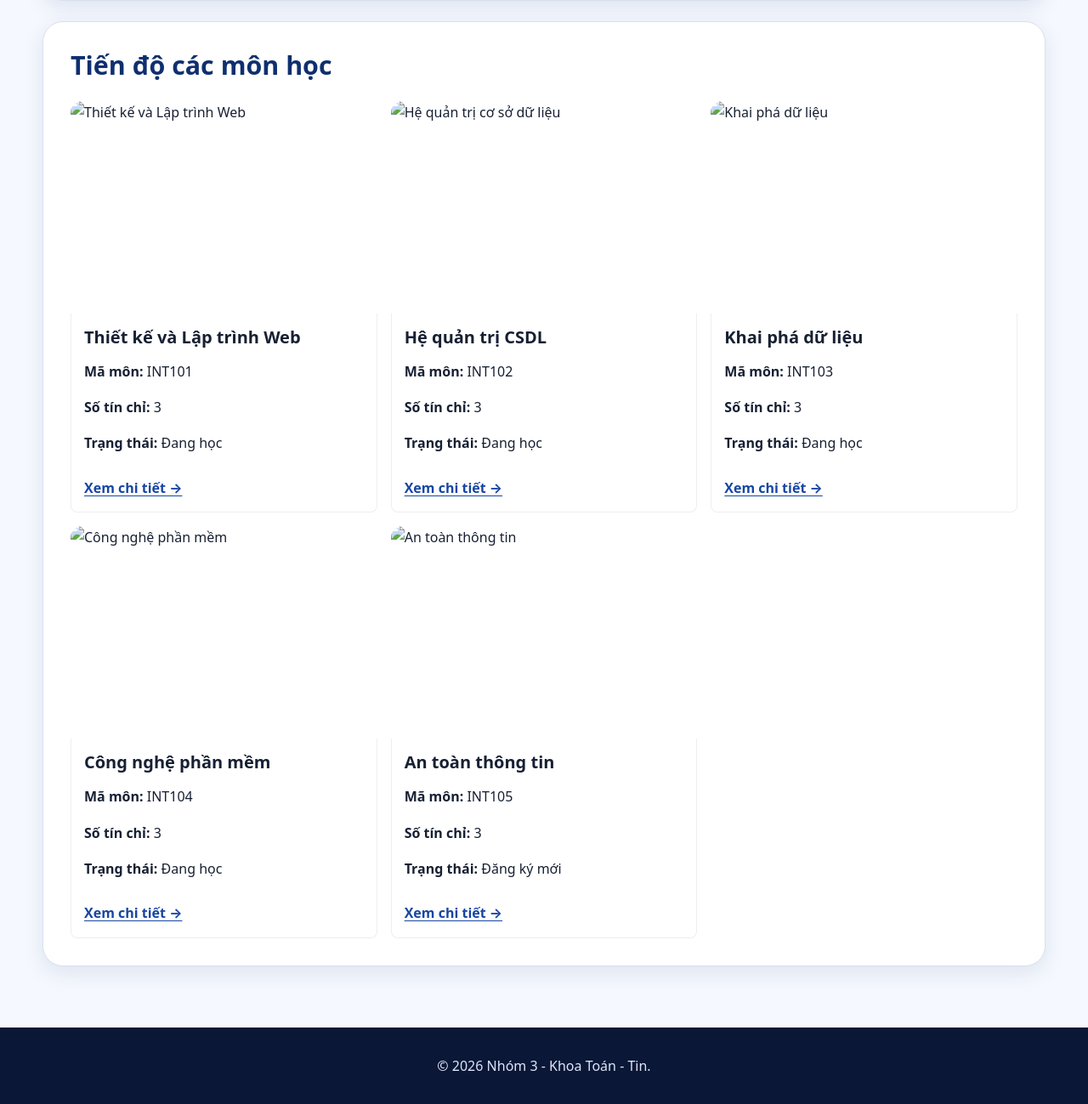
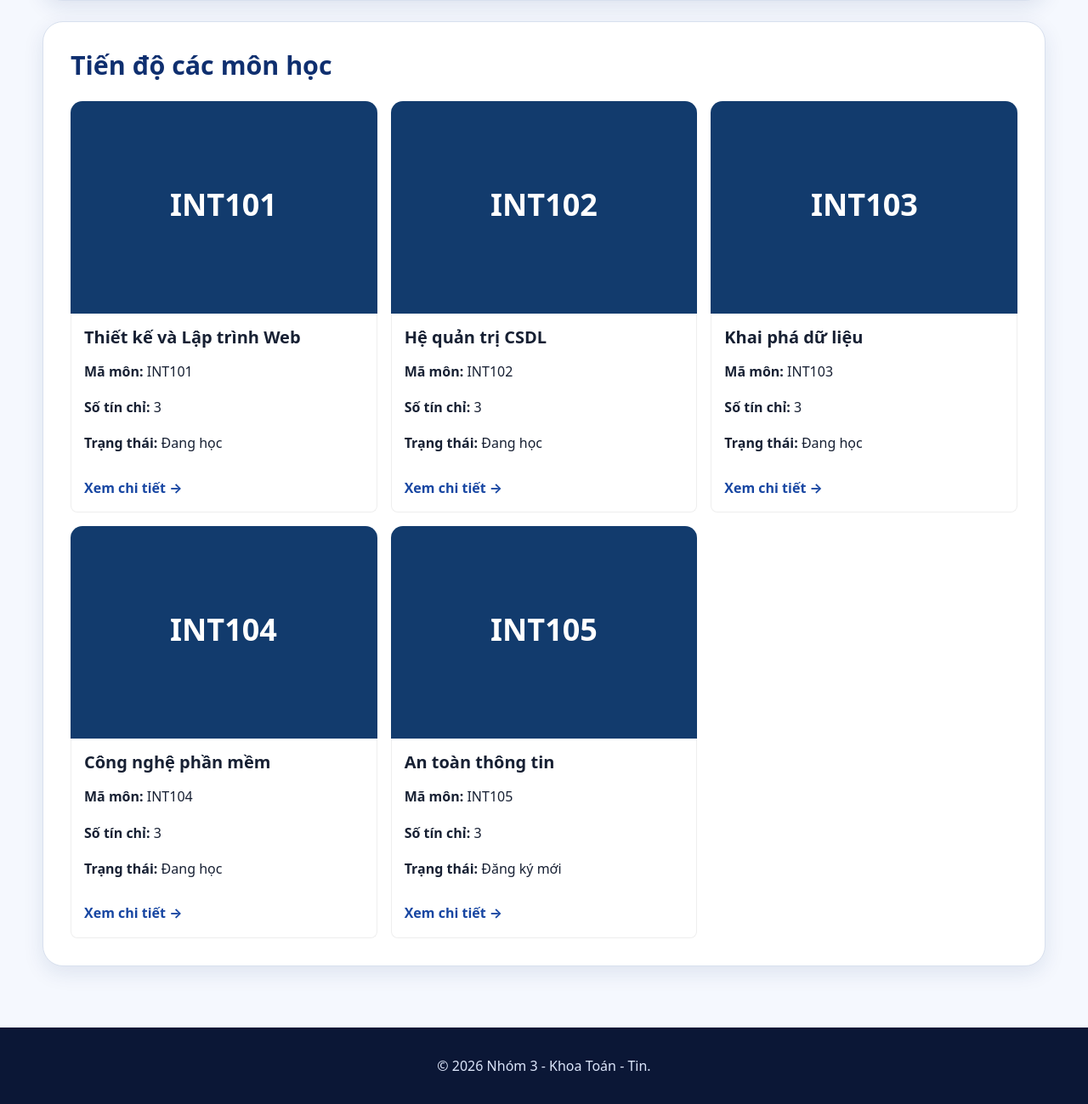
Before and after one commit to lenguyenanhtruc01-sys/ltweb-doan-nhom03, a PHP site: page /danh-sach.html in a window 1280 px wide. Shown: the part 694-1993 px from the top of the page at 85% size. Run offline with PHP 8.4, Linux system fonts and the light colour scheme; some libraries are stand-ins or nearby versions.

Commit message:
Sua loi 5 anh the va chuyen inline style sang BEM cho danh-sach.html

```diff
--- a/css/style.css
+++ b/css/style.css
@@ -1349,3 +1349,22 @@ details > p {
 .form-lien-he input:focus-visible, .form-lien-he textarea:focus-visible, .form-lien-he button:focus-visible { outline: 3px solid var(--mau-nhan, #ffc72c); outline-offset: 2px; border-color: transparent; }
 .form-lien-he button { padding: 12px 24px; background-color: var(--mau-chinh, #123b6d); color: var(--nen, #fff); border: none; border-radius: var(--bo-goc, 8px); cursor: pointer; transition: all 0.2s ease; }
 .form-lien-he button:hover { opacity: 0.9; transform: translateY(-2px); }
+/* Bổ sung class BEM cho thẻ môn học ở trang danh-sach.html */
+.the-san-pham__than {
+    padding: 15px;
+    border: 1px solid #eeeeee;
+    border-top: none;
+    border-radius: 0 0 8px 8px;
+}
+
+.the-san-pham__lien-ket {
+    display: inline-block;
+    margin-top: 10px;
+    color: var(--mau-chinh, #123b6d);
+    font-weight: bold;
+    text-decoration: none;
+}
+
+.the-san-pham__lien-ket:hover {
+    text-decoration: underline;
+}
--- a/danh-sach.html
+++ b/danh-sach.html
@@ -72,62 +72,61 @@
 
                 <!-- Thẻ môn học 1 -->
                 <article class="the-san-pham">
-                    <!-- Ảnh tạm để test object-fit, bạn có thể tự thay đường dẫn ảnh thật của nhóm vào src -->
-                    <img src="https://via.placeholder.com/400x250/123b6d/ffffff?text=INT101" alt="Thiết kế và Lập trình Web" loading="lazy">
-                    <div style="padding: 15px; border: 1px solid #eee; border-top: none; border-radius: 0 0 8px 8px;">
+                    <img src="images/int101.svg" alt="Thiết kế và Lập trình Web" width="400" height="250" loading="lazy">
+                    <div class="the-san-pham__than">
                         <h3>Thiết kế và Lập trình Web</h3>
                         <p><strong>Mã môn:</strong> INT101</p>
                         <p><strong>Số tín chỉ:</strong> 3</p>
                         <p><strong>Trạng thái:</strong> Đang học</p>
-                        <a href="chi-tiet.html" style="display: inline-block; margin-top: 10px; color: var(--mau-chinh); font-weight: bold;">Xem chi tiết &rarr;</a>
+                        <a href="chi-tiet.html?id=1" class="the-san-pham__lien-ket">Xem chi tiết &rarr;</a>
                     </div>
                 </article>
 
                 <!-- Thẻ môn học 2 -->
                 <article class="the-san-pham">
-                    <img src="https://via.placeholder.com/400x250/123b6d/ffffff?text=INT102" alt="Hệ quản trị cơ sở dữ liệu" loading="lazy">
-                    <div style="padding: 15px; border: 1px solid #eee; border-top: none; border-radius: 0 0 8px 8px;">
+                    <img src="images/int102.svg" alt="Hệ quản trị cơ sở dữ liệu" width="400" height="250" loading="lazy">
+                    <div class="the-san-pham__than">
                         <h3>Hệ quản trị CSDL</h3>
                         <p><strong>Mã môn:</strong> INT102</p>
                         <p><strong>Số tín chỉ:</strong> 3</p>
                         <p><strong>Trạng thái:</strong> Đang học</p>
-                        <a href="chi-tiet.html" style="display: inline-block; margin-top: 10px; color: var(--mau-chinh); font-weight: bold;">Xem chi tiết &rarr;</a>
+                        <a href="chi-tiet.html?id=2" class="the-san-pham__lien-ket">Xem chi tiết &rarr;</a>
                     </div>
                 </article>
 
                 <!-- Thẻ môn học 3 -->
                 <article class="the-san-pham">
-                    <img src="https://via.placeholder.com/400x250/123b6d/ffffff?text=INT103" alt="Khai phá dữ liệu" loading="lazy">
-                    <div style="padding: 15px; border: 1px solid #eee; border-top: none; border-radius: 0 0 8px 8px;">
+                    <img src="images/int103.svg" alt="Khai phá dữ liệu" width="400" height="250" loading="lazy">
+                    <div class="the-san-pham__than">
                         <h3>Khai phá dữ liệu</h3>
                         <p><strong>Mã môn:</strong> INT103</p>
                         <p><strong>Số tín chỉ:</strong> 3</p>
                         <p><strong>Trạng thái:</strong> Đang học</p>
-                        <a href="chi-tiet.html" style="display: inline-block; margin-top: 10px; color: var(--mau-chinh); font-weight: bold;">Xem chi tiết &rarr;</a>
+                        <a href="chi-tiet.html?id=3" class="the-san-pham__lien-ket">Xem chi tiết &rarr;</a>
                     </div>
                 </article>
 
                 <!-- Thẻ môn học 4 -->
                 <article class="the-san-pham">
-                    <img src="https://via.placeholder.com/400x250/123b6d/ffffff?text=INT104" alt="Công nghệ phần mềm" loading="lazy">
-                    <div style="padding: 15px; border: 1px solid #eee; border-top: none; border-radius: 0 0 8px 8px;">
+                    <img src="images/int104.svg" alt="Công nghệ phần mềm" width="400" height="250" loading="lazy">
+                    <div class="the-san-pham__than">
                         <h3>Công nghệ phần mềm</h3>
                         <p><strong>Mã môn:</strong> INT104</p>
                         <p><strong>Số tín chỉ:</strong> 3</p>
                         <p><strong>Trạng thái:</strong> Đang học</p>
-                        <a href="chi-tiet.html" style="display: inline-block; margin-top: 10px; color: var(--mau-chinh); font-weight: bold;">Xem chi tiết &rarr;</a>
+                        <a href="chi-tiet.html?id=4" class="the-san-pham__lien-ket">Xem chi tiết &rarr;</a>
                     </div>
                 </article>
 
                 <!-- Thẻ môn học 5 -->
                 <article class="the-san-pham">
-                    <img src="https://via.placeholder.com/400x250/123b6d/ffffff?text=INT105" alt="An toàn thông tin" loading="lazy">
-                    <div style="padding: 15px; border: 1px solid #eee; border-top: none; border-radius: 0 0 8px 8px;">
+                    <img src="images/int105.svg" alt="An toàn thông tin" width="400" height="250" loading="lazy">
+                    <div class="the-san-pham__than">
                         <h3>An toàn thông tin</h3>
                         <p><strong>Mã môn:</strong> INT105</p>
                         <p><strong>Số tín chỉ:</strong> 3</p>
                         <p><strong>Trạng thái:</strong> Đăng ký mới</p>
-                        <a href="chi-tiet.html" style="display: inline-block; margin-top: 10px; color: var(--mau-chinh); font-weight: bold;">Xem chi tiết &rarr;</a>
+                        <a href="chi-tiet.html?id=5" class="the-san-pham__lien-ket">Xem chi tiết &rarr;</a>
                     </div>
                 </article>
 
```
Also changed, not shown: images/int101.svg (added), images/int102.svg (added), images/int103.svg (added), images/int104.svg (added), images/int105.svg (added).
